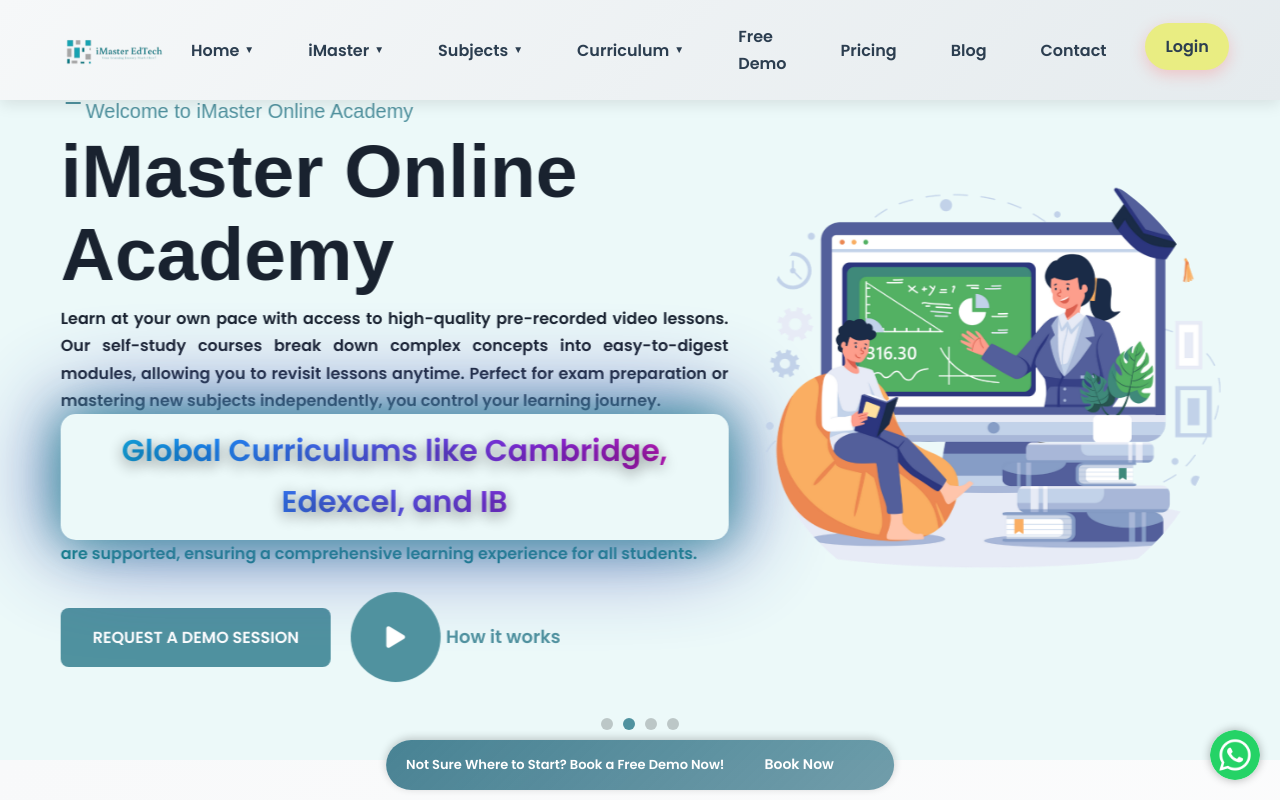
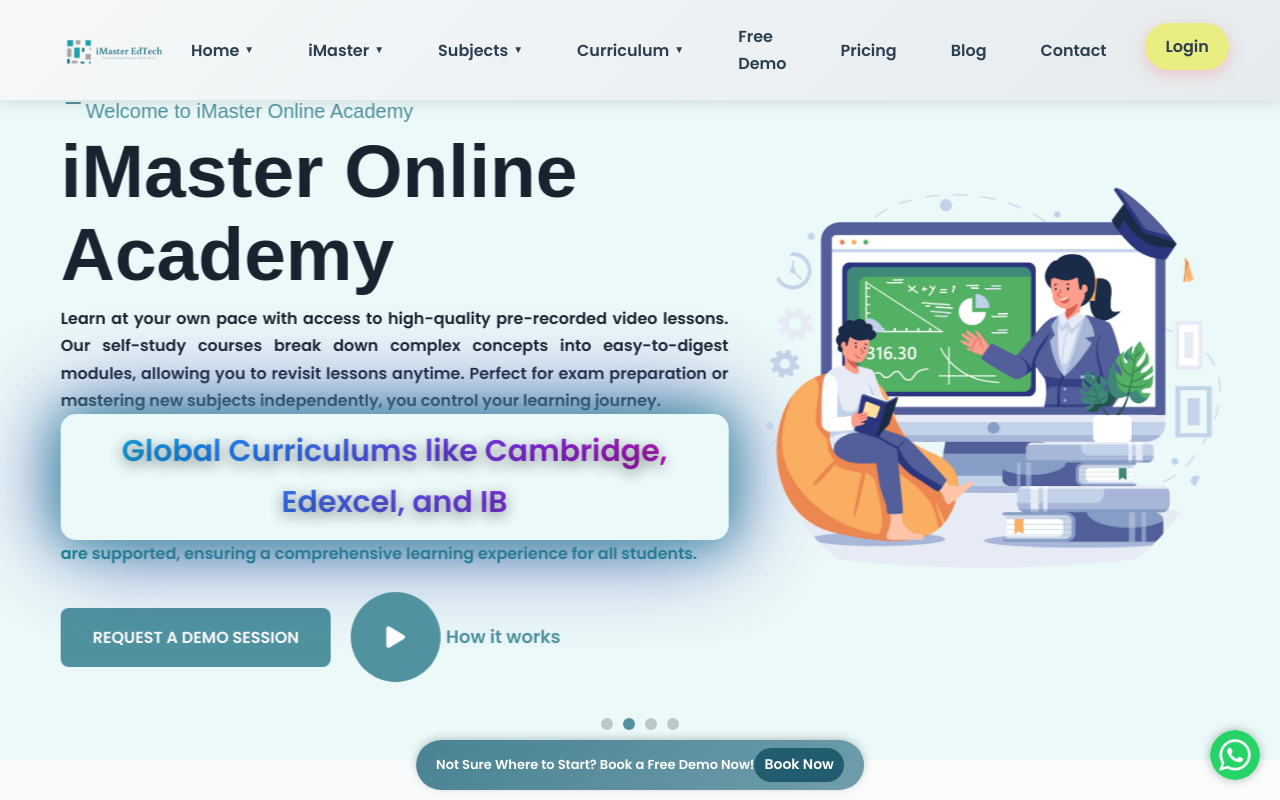
Before and after one commit to Safu1312/imas, a plain HTML site: page index.html in a window 1280 px wide. Shown: the top 800 px of the page. Drawn offline with nearby package versions, Linux system fonts and the light colour scheme; a web font is replaced by a local one.

Commit message:
floating banner

```diff
--- a/css/main.css
+++ b/css/main.css
@@ -3939,8 +3939,8 @@
 
 .cta-button {
     display: inline-block;
-    padding: 15px 40px;
-    background: var(--primary);
+    padding: 5px 10px;
+    background: #215d6E;
     color: white;
     text-decoration: none;
     border-radius: 30px;
```
